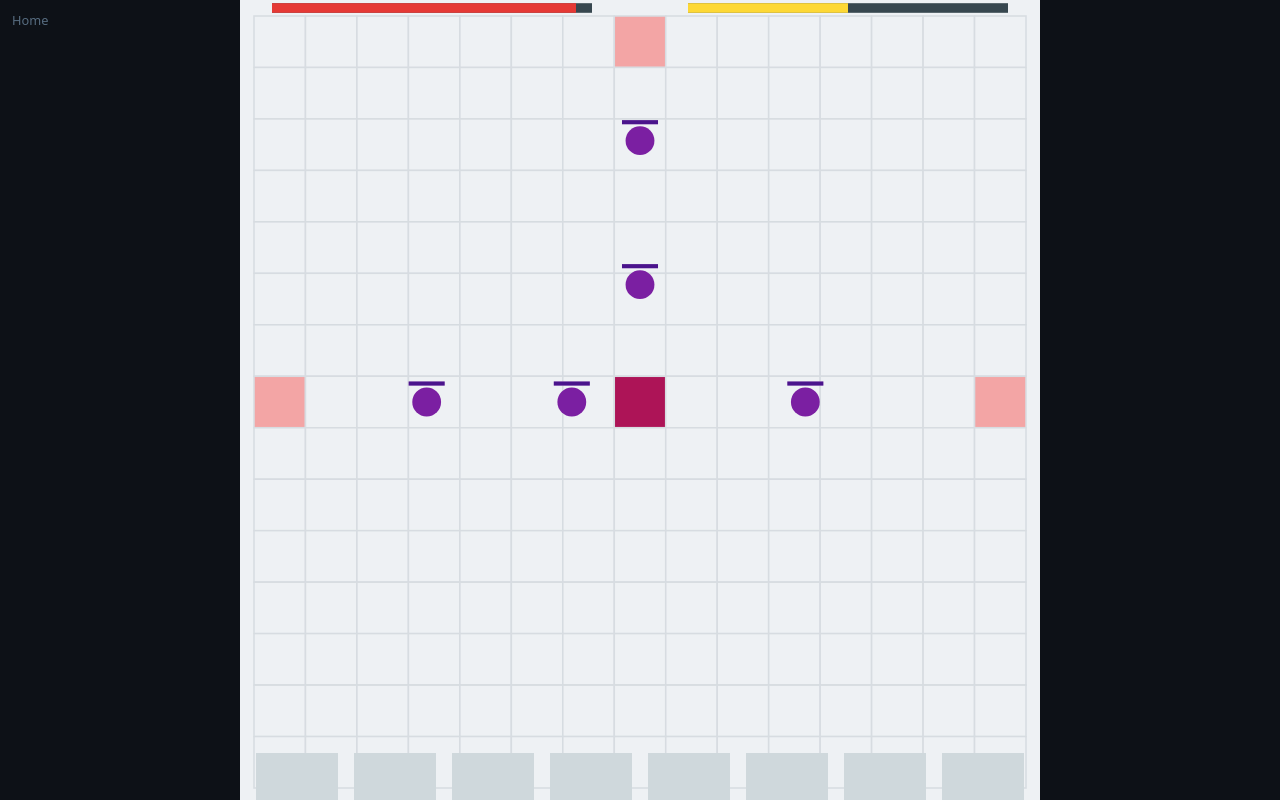
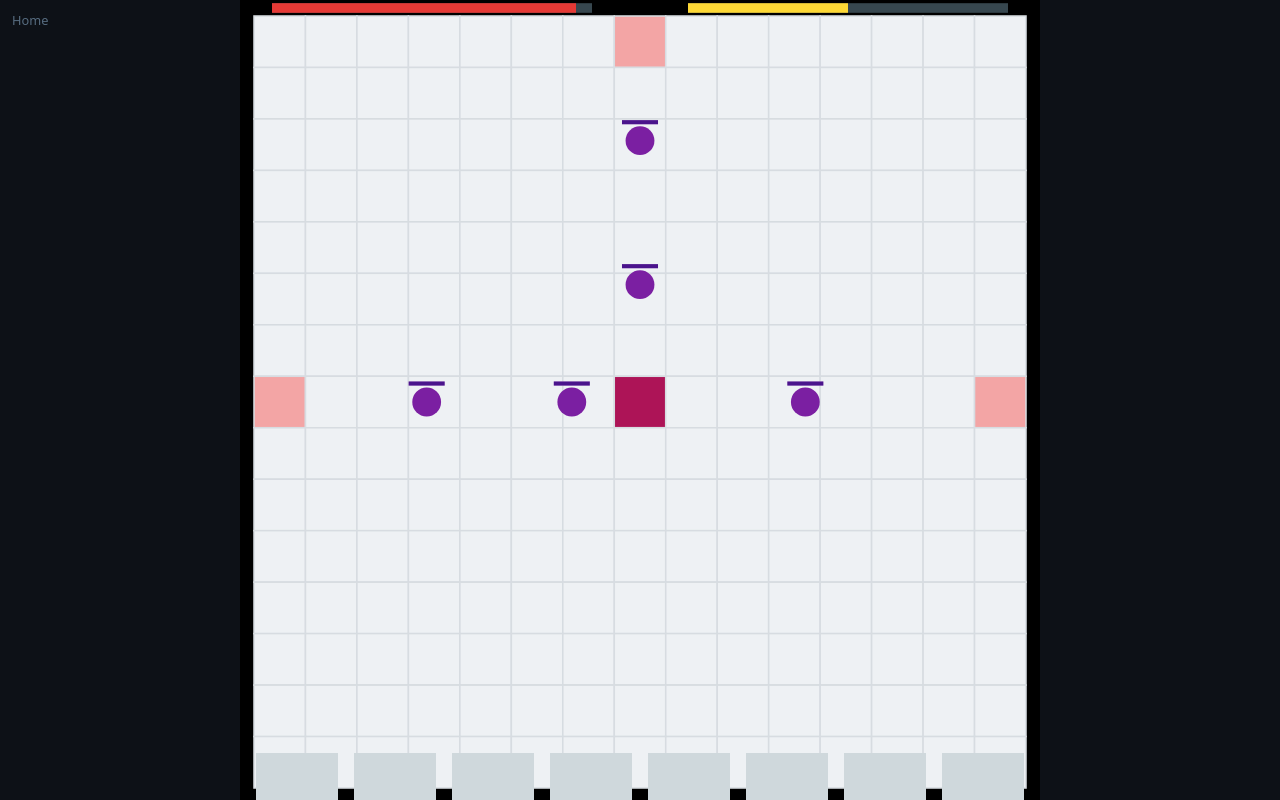
Before and after one commit to comp4020-agentic-coding-studio/comp4020-crit5-Ray0766, a website built with Vite: page index.html in a window 1280 px wide. Built offline with nearby package versions, Linux system fonts and the light colour scheme.

Commit message:
black canvas, sharper backing store, load the mono font
background goes black to match the new dark-field rendering, canvas
resolution now accounts for devicePixelRatio so it stays crisp, and
IBM Plex Mono is pulled in for the new on-screen numerals

```diff
--- a/index.html
+++ b/index.html
@@ -18,6 +18,12 @@
     <meta property="og:image" content="./card.png" />
     <meta name="twitter:card" content="summary_large_image" />
 
+    <link rel="preconnect" href="https://fonts.googleapis.com" />
+    <link rel="preconnect" href="https://fonts.gstatic.com" crossorigin />
+    <link
+      href="https://fonts.googleapis.com/css2?family=IBM+Plex+Mono:wght@400;500&display=swap"
+      rel="stylesheet"
+    />
     <link rel="stylesheet" href="./styles.css" />
   </head>
   <body>
--- a/main.ts
+++ b/main.ts
@@ -11,8 +11,9 @@
 
 function resize(): void {
   const rect = canvas.getBoundingClientRect();
-  canvas.width = Math.max(1, Math.round(rect.width));
-  canvas.height = Math.max(1, Math.round(rect.height));
+  const dpr = Math.min(2, window.devicePixelRatio || 1);
+  canvas.width = Math.max(1, Math.round(rect.width * dpr));
+  canvas.height = Math.max(1, Math.round(rect.height * dpr));
 }
 resize();
 window.addEventListener("resize", resize);
--- a/styles.css
+++ b/styles.css
@@ -62,7 +62,7 @@
   display: block;
   width: 100%;
   height: 100%;
-  background: #eef1f4;
+  background: #000000;
   touch-action: none;
   cursor: crosshair;
   user-select: none;
```
